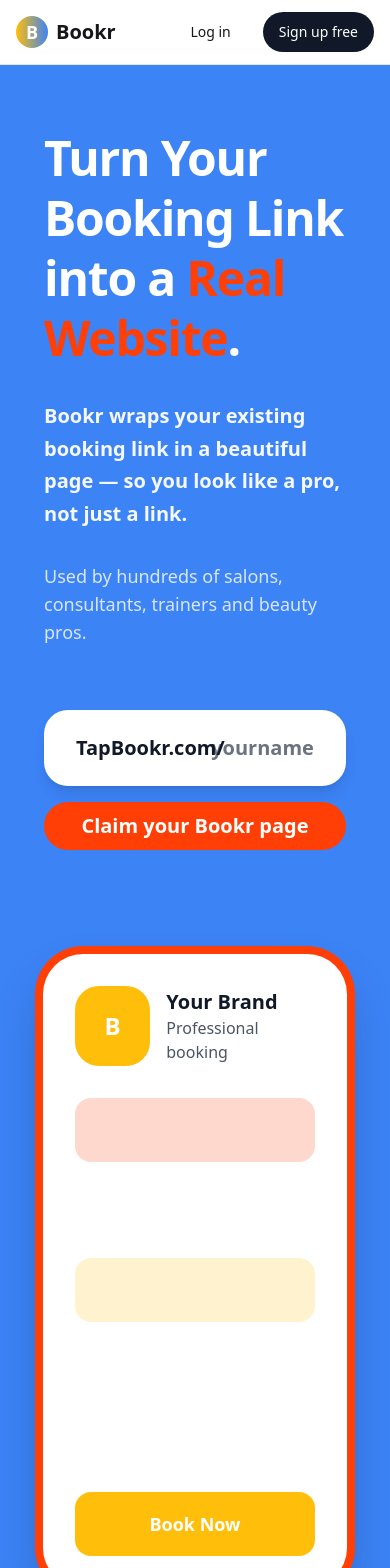
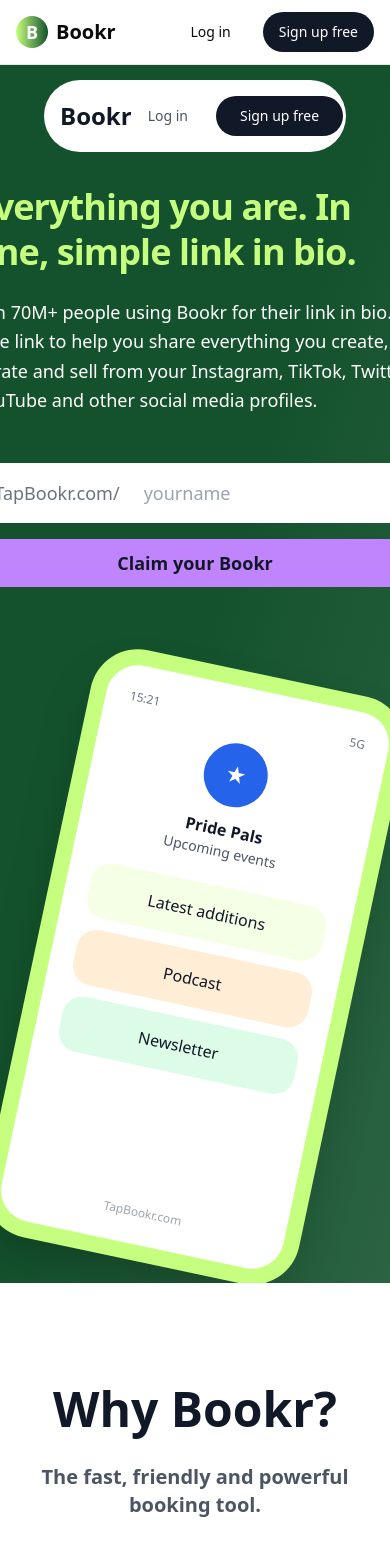
Before and after one commit to KarelGustin/tap-bookr-link, a React (Vite) app: page / in a window 390 px wide. Shown: the top 1568 px of the page. Built offline with nearby package versions, Linux system fonts and the light colour scheme.

Commit message:
Update header to match Linktree
Update header styles and colors to match the provided Linktree example, prioritizing a mobile-first design.

```diff
--- a/src/components/marketing/Hero.tsx
+++ b/src/components/marketing/Hero.tsx
@@ -16,82 +16,105 @@ export const Hero = () => {
     }
   };
   return (
-    <section
-      className="relative min-h-screen overflow-hidden px-3 py-16"
-      style={{ backgroundColor: 'hsl(var(--secondary))' }}
-    >
-      <div className="container mx-auto max-w-7xl h-full min-h-screen flex flex-col lg:flex-row items-center justify-between gap-12">
+    <section className="relative min-h-screen overflow-hidden bg-gradient-to-br from-secondary via-secondary to-secondary/90 px-3 py-4">
+      {/* Header placeholder - keeping same structure */}
+      <div className="container mx-auto max-w-7xl">
+        <div className="bg-white rounded-full p-4 mb-8 lg:mb-16">
+          <div className="flex items-center justify-between">
+            <div className="text-2xl font-black text-gray-900">Bookr</div>
+            <div className="hidden md:flex items-center gap-6">
+              <span className="text-gray-600">Products</span>
+              <span className="text-gray-600">Templates</span>
+              <span className="text-gray-600">Marketplace</span>
+              <span className="text-gray-600">Learn</span>
+              <span className="text-gray-600">Pricing</span>
+            </div>
+            <div className="flex items-center gap-3">
+              <Button variant="ghost" className="text-gray-600">Log in</Button>
+              <Button className="bg-gray-900 text-white hover:bg-gray-800 rounded-full px-6">
+                Sign up free
+              </Button>
+            </div>
+          </div>
+        </div>
+
+        {/* Hero Content */}
+        <div className="flex flex-col lg:flex-row items-center justify-between gap-12 min-h-[80vh]">
           {/* Left Content */}
-        <div className="flex-1 space-y-8 text-left max-w-2xl">
-          <h1 className="text-5xl sm:text-6xl md:text-7xl lg:text-8xl font-black text-white leading-tight tracking-tight">
-            Turn Your Booking Link into a{' '}
-            <span style={{ color: 'hsl(var(--accent))' }}>
-              Real Website
-            </span>
-            .
+          <div className="flex-1 space-y-6 text-left max-w-2xl">
+            <h1 className="text-4xl sm:text-5xl md:text-6xl lg:text-7xl font-black text-primary leading-tight tracking-tight">
+              Everything you are. In one, simple link in bio.
             </h1>
 
-          <p className="text-xl sm:text-2xl md:text-3xl text-white leading-relaxed font-semibold opacity-95">
-            Bookr wraps your existing booking link in a beautiful page — so you look like a pro, not just a link.
+            <p className="text-lg sm:text-xl md:text-2xl text-white leading-relaxed font-medium">
+              Join 70M+ people using Bookr for their link in bio. One link to help you share everything you create, curate and sell from your Instagram, TikTok, Twitter, YouTube and other social media profiles.
             </p>
 
-          <p className="text-lg sm:text-xl text-white/80 font-medium">
-            Used by hundreds of salons, consultants, trainers and beauty pros.
-          </p>
-
-          <div className="space-y-4 max-w-lg pt-8">
-            <div className="relative">
-              <span className="absolute left-8 top-1/2 transform -translate-y-1/2 text-gray-900 text-xl font-semibold pointer-events-none">
-                {prefix}
+            <div className="space-y-4 max-w-lg pt-6">
+              <div className="bg-white rounded-lg p-1">
+                <div className="flex items-center">
+                  <span className="px-4 py-3 text-gray-500 font-medium text-lg">
+                    TapBookr.com/
                   </span>
                   <input
                     type="text"
                     value={userInput}
                     onChange={handleInputChange}
                     placeholder="yourname"
-                className="w-full px-8 py-6 rounded-3xl bg-white text-gray-900 placeholder-gray-500 text-xl font-semibold focus:outline-none focus:ring-4 focus:ring-white/30 transition-all shadow-lg"
-                style={{ paddingLeft: `${prefix.length * 0.65 + 2}rem` }}
+                    className="flex-1 px-2 py-3 bg-transparent text-gray-900 placeholder-gray-400 text-lg font-medium focus:outline-none"
                   />
                 </div>
+              </div>
+
               <Button
                 asChild
-              size="lg"
-              className="w-full text-xl font-black px-8 py-6 rounded-3xl text-white border-0 transition-all hover:scale-105 hover:shadow-2xl"
-              style={{ backgroundColor: 'hsl(var(--accent))' }}
+                className="w-full bg-purple-400 hover:bg-purple-500 text-gray-900 font-black text-lg py-6 rounded-full transition-all"
               >
                 <Link to="/login">
-                Claim your Bookr page
+                  Claim your Bookr
                 </Link>
               </Button>
             </div>
           </div>
 
-        {/* Right Content - Clean Phone Mockup */}
-        <div className="flex-1 flex justify-center items-center mt-12 lg:mt-0">
-          <div className="relative w-80 h-[650px] rounded-[3rem] p-2 shadow-2xl" style={{ backgroundColor: 'hsl(var(--accent))' }}>
-            <div className="w-full h-full bg-white rounded-[2.5rem] p-8 flex flex-col">
-              {/* Header */}
-              <div className="flex items-center gap-4 mb-8">
-                <div className="w-20 h-20 rounded-3xl flex items-center justify-center" style={{ backgroundColor: 'hsl(var(--primary))' }}>
-                  <span className="text-white font-black text-2xl">B</span>
+          {/* Right Content - Phone Mockup */}
+          <div className="flex-1 flex justify-center items-center mt-8 lg:mt-0">
+            <div className="relative">
+              {/* Phone mockup with yellow background */}
+              <div className="w-80 h-[600px] bg-primary rounded-[3rem] p-4 shadow-2xl transform rotate-12 hover:rotate-6 transition-transform duration-300">
+                <div className="w-full h-full bg-white rounded-[2rem] p-6 flex flex-col overflow-hidden">
+                  {/* Status bar */}
+                  <div className="flex justify-between items-center mb-4 text-xs text-gray-500">
+                    <span>15:21</span>
+                    <span>5G</span>
                   </div>
-                <div>
-                  <h3 className="text-gray-900 font-black text-xl">Your Brand</h3>
-                  <p className="text-gray-600 font-medium">Professional booking</p>
+
+                  {/* Profile header */}
+                  <div className="text-center mb-6">
+                    <div className="w-16 h-16 bg-blue-600 rounded-full mx-auto mb-3 flex items-center justify-center">
+                      <span className="text-white font-bold text-xl">★</span>
+                    </div>
+                    <h3 className="font-bold text-gray-900">Pride Pals</h3>
+                    <p className="text-sm text-gray-600">Upcoming events</p>
+                  </div>
+
+                  {/* Links */}
+                  <div className="space-y-3 flex-1">
+                    <div className="bg-primary/20 rounded-lg p-4 text-center">
+                      <span className="font-medium text-gray-900">Latest additions</span>
+                    </div>
+                    <div className="bg-orange-100 rounded-lg p-4 text-center">
+                      <span className="font-medium text-gray-900">Podcast</span>
+                    </div>
+                    <div className="bg-green-100 rounded-lg p-4 text-center">
+                      <span className="font-medium text-gray-900">Newsletter</span>
                     </div>
                   </div>
 
-              {/* Content blocks */}
-              <div className="space-y-4 mb-8">
-                <div className="h-16 rounded-2xl" style={{ backgroundColor: 'hsl(var(--accent) / 0.2)' }}></div>
-                <div className="h-16 rounded-2xl" style={{ backgroundColor: 'hsl(var(--orange) / 0.2)' }}></div>
-                <div className="h-16 rounded-2xl" style={{ backgroundColor: 'hsl(var(--primary) / 0.2)' }}></div>
+                  {/* Footer */}
+                  <div className="text-center text-xs text-gray-400 mt-4">
+                    TapBookr.com
                   </div>
-
-              {/* CTA Button */}
-              <div className="mt-auto">
-                <div className="h-16 rounded-2xl flex items-center justify-center" style={{ backgroundColor: 'hsl(var(--primary))' }}>
-                  <span className="text-white font-black text-lg">Book Now</span>
                 </div>
               </div>
             </div>
--- a/src/index.css
+++ b/src/index.css
@@ -8,29 +8,25 @@ FFBE0B, FB5607, FF006E, 8338EC, 3A86FF, 000000, FFFFFF
 
 @layer base {
   :root {
-    /* Bookr brand neutral base */
-    --background: 210 20% 98%; /* #F9FAFB */
-    --foreground: 220 13% 9%; /* #111827 */
+    /* Linktree exact colors */
+    --background: 0 0% 100%;
+    --foreground: 0 0% 3.9%;
 
     --card: 0 0% 100%;
-    --card-foreground: 220 13% 9%;
+    --card-foreground: 0 0% 3.9%;
 
     --popover: 0 0% 100%;
-    --popover-foreground: 220 13% 9%;
+    --popover-foreground: 0 0% 3.9%;
 
-    /* Bookr brand colors */
-    --primary: 44 100% 52%; /* #FFBE0B */
-    --primary-foreground: 220 13% 9%;
+    /* Dark forest green like Linktree */
+    --primary: 87 100% 75%; /* Bright lime green for text */
+    --primary-foreground: 0 0% 9%;
 
-    --secondary: 217 91% 60%; /* #3A86FF */
-    --secondary-foreground: 0 0% 100%;
+    --secondary: 144 61% 20%; /* Dark forest green background */
+    --secondary-foreground: 87 100% 75%;
 
-    --accent: 14 100% 51%; /* #FB5607 */
-    --accent-foreground: 0 0% 100%;
-
-    /* Bookr brand additional colors */
-    --warning: 44 100% 52%; /* #FFBE0B */
-    --success: 217 91% 60%; /* #3A86FF */
+    --accent: 87 100% 75%; /* Same lime green */
+    --accent-foreground: 0 0% 9%;
 
     /* UI Colors */
     --muted: 0 0% 95%;
@@ -41,69 +37,64 @@ FFBE0B, FB5607, FF006E, 8338EC, 3A86FF, 000000, FFFFFF
 
     --border: 0 0% 90%;
     --input: 0 0% 90%;
-    --ring: 260 91% 58%;
+    --ring: 87 100% 75%;
 
-    --radius: 1.25rem; /* Slightly more rounded for Linktree feel */
+    --radius: 1.25rem;
 
     /* Sidebar colors */
     --sidebar-background: 0 0% 98%;
     --sidebar-foreground: 0 0% 15%;
-    --sidebar-primary: 260 91% 58%;
-    --sidebar-primary-foreground: 0 0% 100%;
+    --sidebar-primary: 87 100% 75%;
+    --sidebar-primary-foreground: 0 0% 9%;
     --sidebar-accent: 0 0% 95%;
     --sidebar-accent-foreground: 0 0% 15%;
     --sidebar-border: 0 0% 90%;
-    --sidebar-ring: 260 91% 58%;
+    --sidebar-ring: 87 100% 75%;
 
-    /* Trust builder colors */
-    --trust-blue: 210 100% 62%; /* #3A86FF */
-    --warm-yellow: 44 100% 52%; /* #FFBE0B */
-    --energetic-orange: 14 100% 51%; /* #FB5607*/
+    /* Gradients */
+    --gradient-hero: linear-gradient(135deg, hsl(144 61% 20%), hsl(144 61% 15%));
   }
 
   .dark {
-    --background: 222.2 84% 4.9%;
-    --foreground: 210 40% 98%;
+    --background: 144 61% 20%;
+    --foreground: 87 100% 75%;
 
-    --card: 222.2 84% 4.9%;
-    --card-foreground: 210 40% 98%;
+    --card: 144 61% 20%;
+    --card-foreground: 87 100% 75%;
 
-    --popover: 222.2 84% 4.9%;
-    --popover-foreground: 210 40% 98%;
+    --popover: 144 61% 20%;
+    --popover-foreground: 87 100% 75%;
 
-    --primary: 150 100% 40%;
-    --primary-foreground: 0 0% 100%;
+    --primary: 87 100% 75%;
+    --primary-foreground: 0 0% 9%;
 
-    --secondary: 280 100% 65%;
-    --secondary-foreground: 0 0% 100%;
+    --secondary: 144 61% 25%;
+    --secondary-foreground: 87 100% 75%;
 
-    --muted: 217.2 32.6% 17.5%;
-    --muted-foreground: 215 20.2% 65.1%;
+    --muted: 0 0% 14.9%;
+    --muted-foreground: 0 0% 63.9%;
 
-    --accent: 60 100% 70%;
-    --accent-foreground: 222.2 84% 4.9%;
+    --accent: 87 100% 75%;
+    --accent-foreground: 0 0% 9%;
 
     --destructive: 0 62.8% 30.6%;
-    --destructive-foreground: 210 40% 98%;
+    --destructive-foreground: 0 0% 98%;
 
-    --border: 217.2 32.6% 17.5%;
-    --input: 217.2 32.6% 17.5%;
-    --ring: 150 100% 40%;
+    --border: 0 0% 14.9%;
+    --input: 0 0% 14.9%;
+    --ring: 87 100% 75%;
 
     --sidebar-background: 240 5.9% 10%;
     --sidebar-foreground: 240 4.8% 95.9%;
-    --sidebar-primary: 224.3 76.3% 48%;
-    --sidebar-primary-foreground: 0 0% 100%;
+    --sidebar-primary: 87 100% 75%;
+    --sidebar-primary-foreground: 0 0% 9%;
     --sidebar-accent: 240 3.7% 15.9%;
     --sidebar-accent-foreground: 240 4.8% 95.9%;
     --sidebar-border: 240 3.7% 15.9%;
-    --sidebar-ring: 217.2 91.2% 59.8%;
+    --sidebar-ring: 87 100% 75%;
 
-    /* Custom gradients for dark mode */
-    --gradient-primary: linear-gradient(135deg, hsl(150 100% 40%), hsl(190 100% 50%));
-    --gradient-secondary: linear-gradient(135deg, hsl(280 100% 65%), hsl(320 100% 70%));
-    --gradient-accent: linear-gradient(135deg, hsl(60 100% 70%), hsl(45 100% 65%));
-    --gradient-hero: linear-gradient(135deg, hsl(150 100% 40%) 0%, hsl(190 100% 50%) 50%, hsl(280 100% 65%) 100%);
+    /* Gradients */
+    --gradient-hero: linear-gradient(135deg, hsl(144 61% 20%), hsl(144 61% 15%));
   }
 }
 
```
Lines whose indentation alone changed are shown as unchanged.
